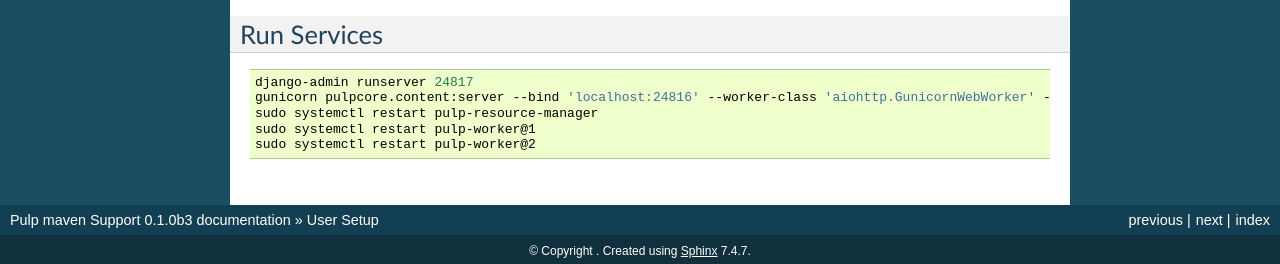
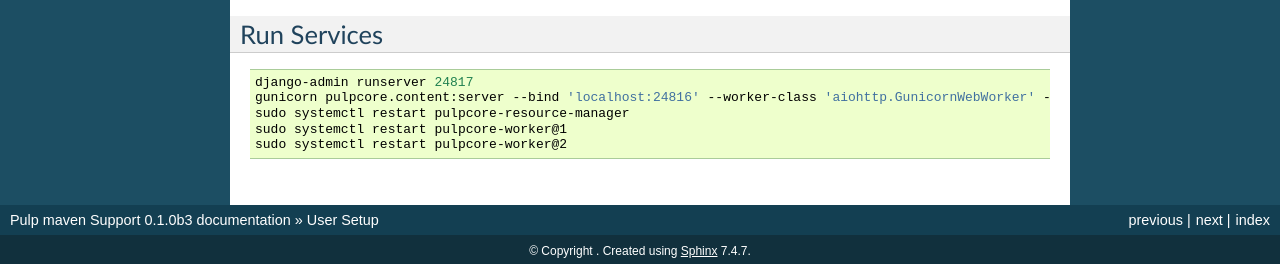
Before and after one commit to pulp/pulp_maven, a Sphinx documentation site: the page built from docs/installation.rst, in a window 1280 px wide. Shown: the part 757-1021 px from the top of the page. Built offline with Sphinx 7.4.7, drawn with Linux system fonts in a browser that asks for light colours.

Commit message:
Rename pulp services
closes #4554
https://pulp.plan.io/issues/4554

```diff
--- a/README.rst
+++ b/README.rst
@@ -71,9 +71,9 @@ Run Services
 
    django-admin runserver 24817
    gunicorn pulpcore.content:server --bind 'localhost:24816' --worker-class 'aiohttp.GunicornWebWorker' -w 2
-   sudo systemctl restart pulp-resource-manager
-   sudo systemctl restart pulp-worker@1
-   sudo systemctl restart pulp-worker@2
+   sudo systemctl restart pulpcore-resource-manager
+   sudo systemctl restart pulpcore-worker@1
+   sudo systemctl restart pulpcore-worker@2
 
 
 Create a new Maven remote ``bar``
--- a/docs/installation.rst
+++ b/docs/installation.rst
@@ -58,6 +58,6 @@ Run Services
 
    django-admin runserver 24817
    gunicorn pulpcore.content:server --bind 'localhost:24816' --worker-class 'aiohttp.GunicornWebWorker' -w 2
-   sudo systemctl restart pulp-resource-manager
-   sudo systemctl restart pulp-worker@1
-   sudo systemctl restart pulp-worker@2
+   sudo systemctl restart pulpcore-resource-manager
+   sudo systemctl restart pulpcore-worker@1
+   sudo systemctl restart pulpcore-worker@2
```
Also changed, not shown: 1 other file.
